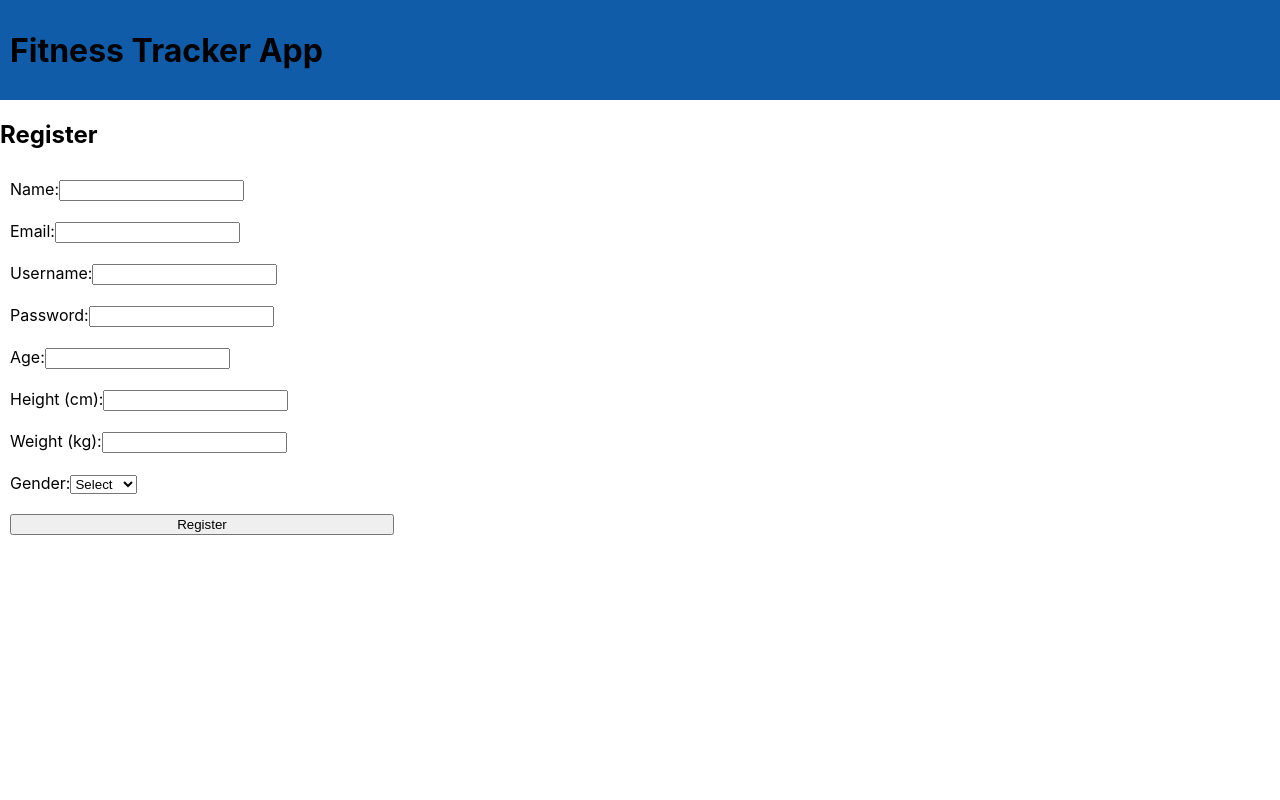
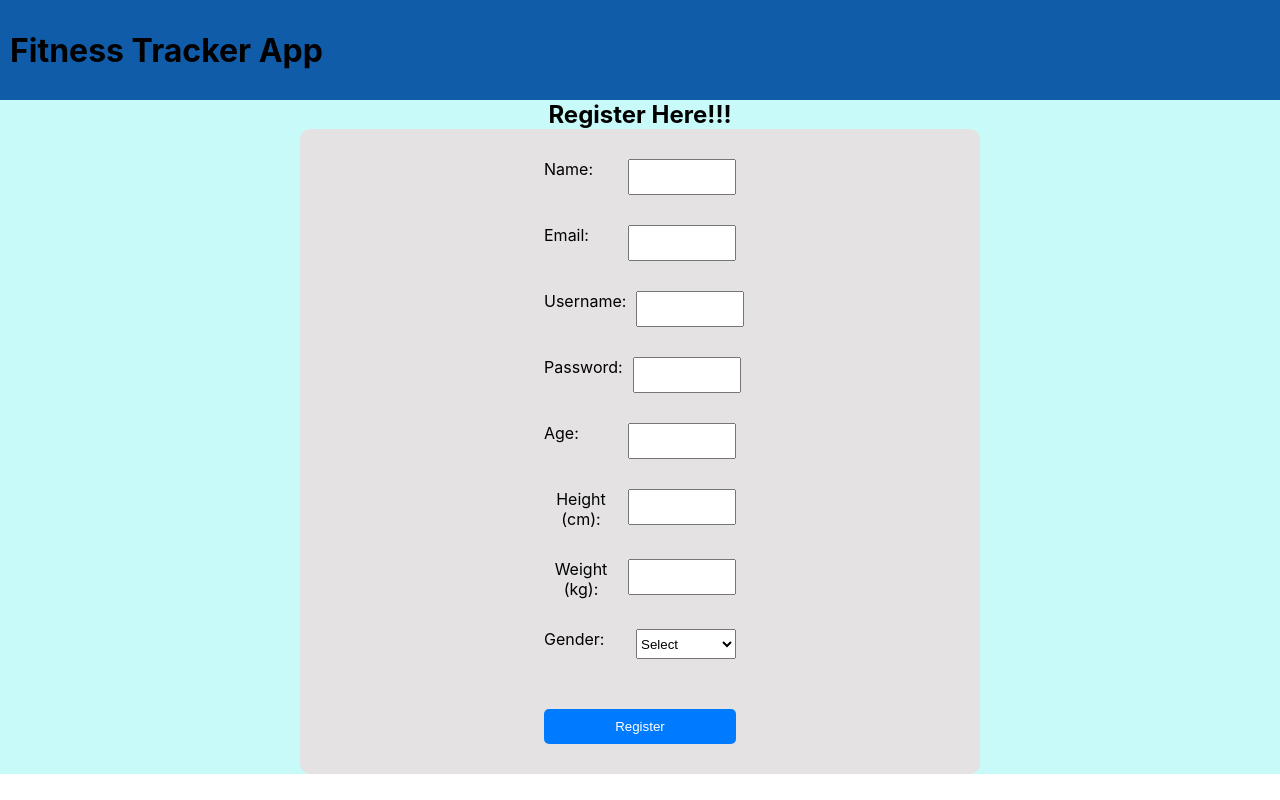
Before and after one commit to Harish-vit/JFS_PJT, a React (Create React App) app in the folder client/: page /register in a window 1280 px wide. Built offline with nearby package versions, Linux system fonts and the light colour scheme.

Commit message:
Added styling for registration form

```diff
--- a/client/src/Components/Registration.css
+++ b/client/src/Components/Registration.css
@@ -0,0 +1,53 @@
+.register-container {
+    margin: auto;
+    text-align: center;
+    background-color: rgb(200, 250, 250);
+    h2 {
+        margin: 0px;
+    }
+    padding: 0px;
+}
+
+.form-container {
+    display: flex;
+    flex-direction: column;
+    background-color: rgb(228, 226, 226);
+    justify-content: center;
+    align-items: center;
+    width: 50%;
+    margin: auto;
+    border-radius: 10px;
+    padding: 20px;
+}
+
+form {
+    width: 100%;
+}
+
+label {
+    display: flex;
+    justify-content: space-between;
+    width: 100%;
+    margin-bottom: 10px;
+}
+
+label input,
+label select {
+    width: 100px;
+    height: 30px;
+    margin-left: 10px;
+}
+
+button {
+    margin-top: 20px;
+    padding: 10px 20px;
+    border: none;
+    background-color: #007bff;
+    color: white;
+    border-radius: 5px;
+    cursor: pointer;
+}
+
+button:hover {
+    background-color: #0056b3;
+}
--- a/client/src/Components/Registration.js
+++ b/client/src/Components/Registration.js
@@ -1,6 +1,7 @@
 import React, { useState } from 'react';
 import axios from 'axios';
 import { useNavigate } from 'react-router-dom';
+import './Registration.css'
 
 const Registration = () => {
     const navigate = useNavigate();
@@ -39,8 +40,9 @@ const Registration = () => {
     };
 
     return (
-        <div>
-            <h2>Register</h2>
+        <div className='register-container'>
+            <h2>Register Here!!!</h2>
+            <div className='form-container'>
                 <form onSubmit={handleRegister}>
                     <label>
                         Name:
@@ -108,7 +110,7 @@ const Registration = () => {
                     <label>
                         Gender:
                         <select value={gender} onChange={(e) => setGender(e.target.value)} required>
-                        <option value="" selected disabled>Select</option>
+                            <option value="" disabled>Select</option>
                             <option value="male">Male</option>
                             <option value="female">Female</option>
                             <option value="other">Other</option>
@@ -117,6 +119,7 @@ const Registration = () => {
                     <button type="submit">Register</button>
                 </form>
             </div>
+        </div>
     )
 };
 
```
Lines whose indentation alone changed are shown as unchanged.
